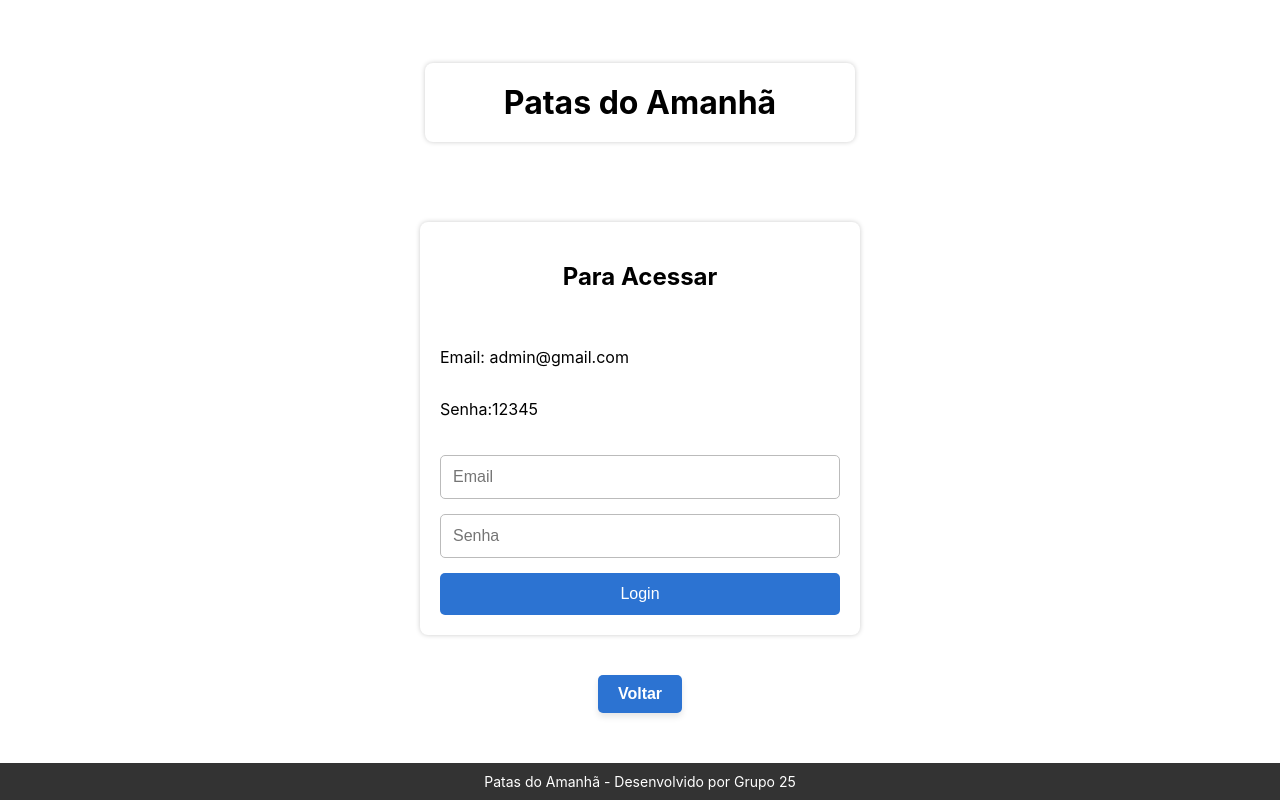
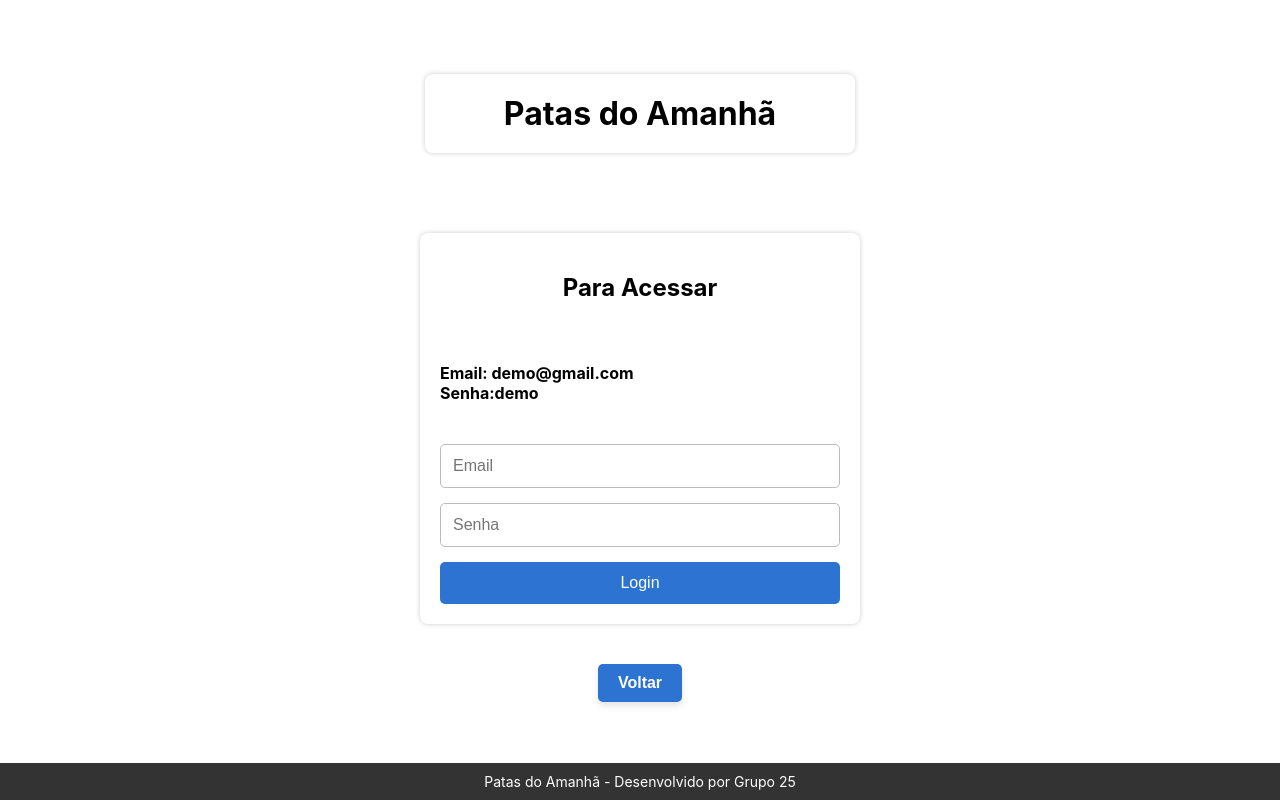
Before and after one commit to dirceuvaz/apicrudfull, a React (Create React App) app in the folder frontapp/: page /login in a window 1280 px wide. Built offline with nearby package versions, Linux system fonts and the light colour scheme.

Commit message:
mensagem na pagina login para usuario demo

```diff
--- a/frontapp/src/pages/Login.js
+++ b/frontapp/src/pages/Login.js
@@ -24,6 +24,22 @@ const FormContainer = styled.form`
     margin: 10px;
     padding: 10px;
   }
+`;
+const AvisoLogin = styled.h4`{
+  color: #e82727;
+  text-align: center;
+  width: 100%;
+  max-width: 400px;
+  margin: 40px auto;
+  padding: 20px 15px;
+  box-shadow: 0px 0px 5px #ccc;
+  border-radius: 8px;
+  background-color: #fff;
+
+  @media (max-width: 768px) {
+    margin: 20px;
+    padding: 15px;
+}
 `;
 
 const Voltar = styled.button`
@@ -191,8 +207,11 @@ const Login = () => {
       <FormContainer onSubmit={handleLogin}>
         <Title2>Para Acessar</Title2>
         <br />
-        <p>Email: admin@gmail.com</p>
-        <p>Senha:12345</p>
+        <AvisoLogin>
+          Email: demo@gmail.com
+          <br/>
+          Senha:demo
+          </AvisoLogin>
         <br />
         <Input
           type="email"
```
